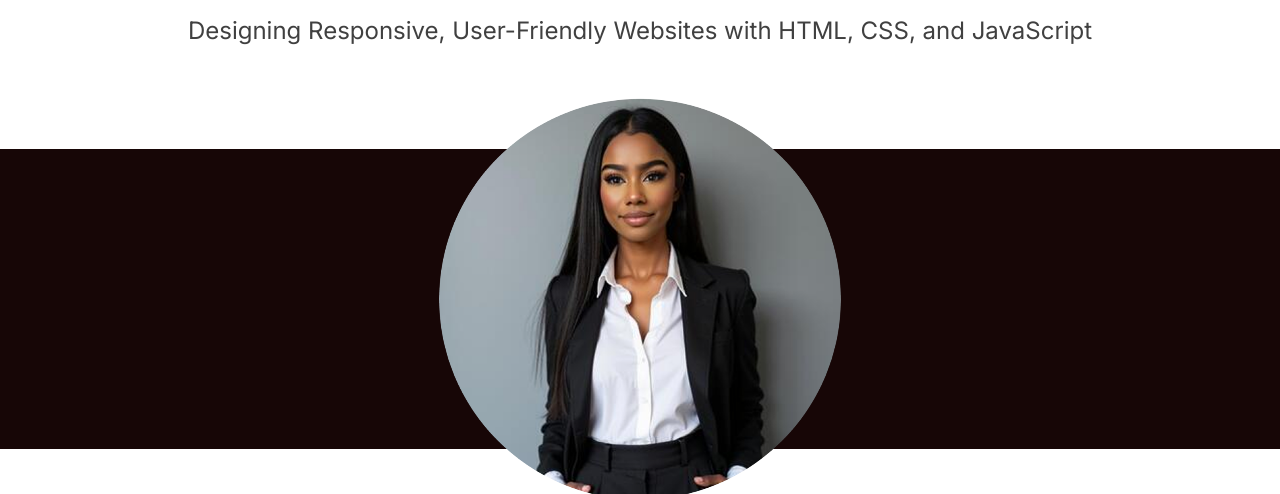
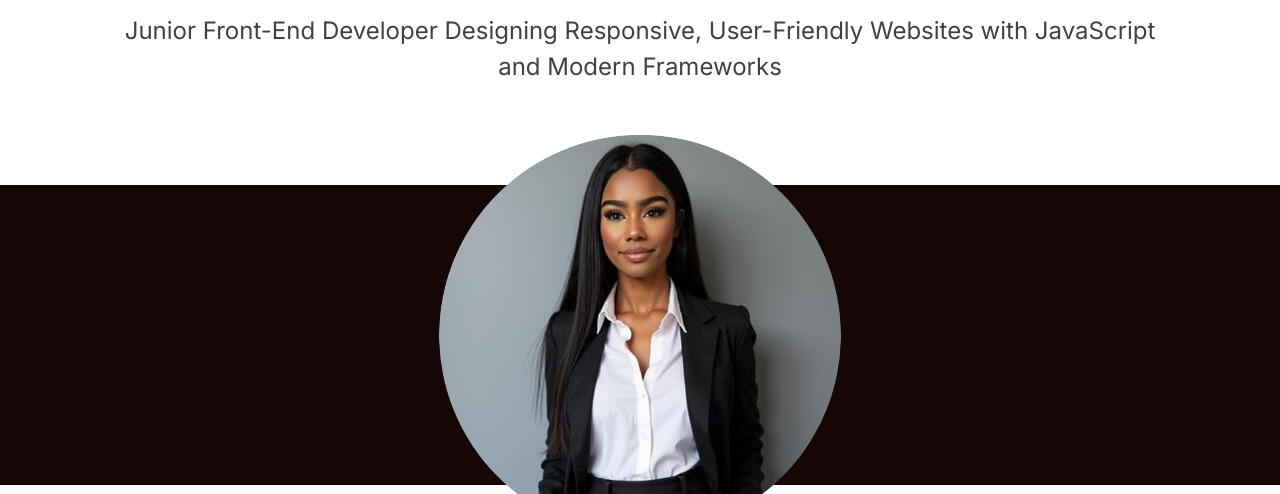
Before and after one commit to Magiktrekbean/professional-portfolio-KL2, a plain HTML site: page index.html in a window 1280 px wide. Shown: the part 166-660 px from the top of the page. Drawn offline with nearby package versions, Linux system fonts and the light colour scheme.

Commit message:
changed subtitle of index.html

```diff
--- a/index.html
+++ b/index.html
@@ -69,7 +69,7 @@
     <div class="content-container">
     <h1 class="media">Creative Portfolio</h1>
     <h2 class="media mt-3 text-center paragraph-content-container">
-      Designing Responsive, User-Friendly Websites with HTML, CSS, and JavaScript
+      Junior Front-End Developer Designing Responsive, User-Friendly Websites with JavaScript and Modern Frameworks
     </h2></div>
     <div class="image-container">
       <img src="images/rectangle 1.png" class="rectangle " alt="Background Image Black Rectangle" />
```
